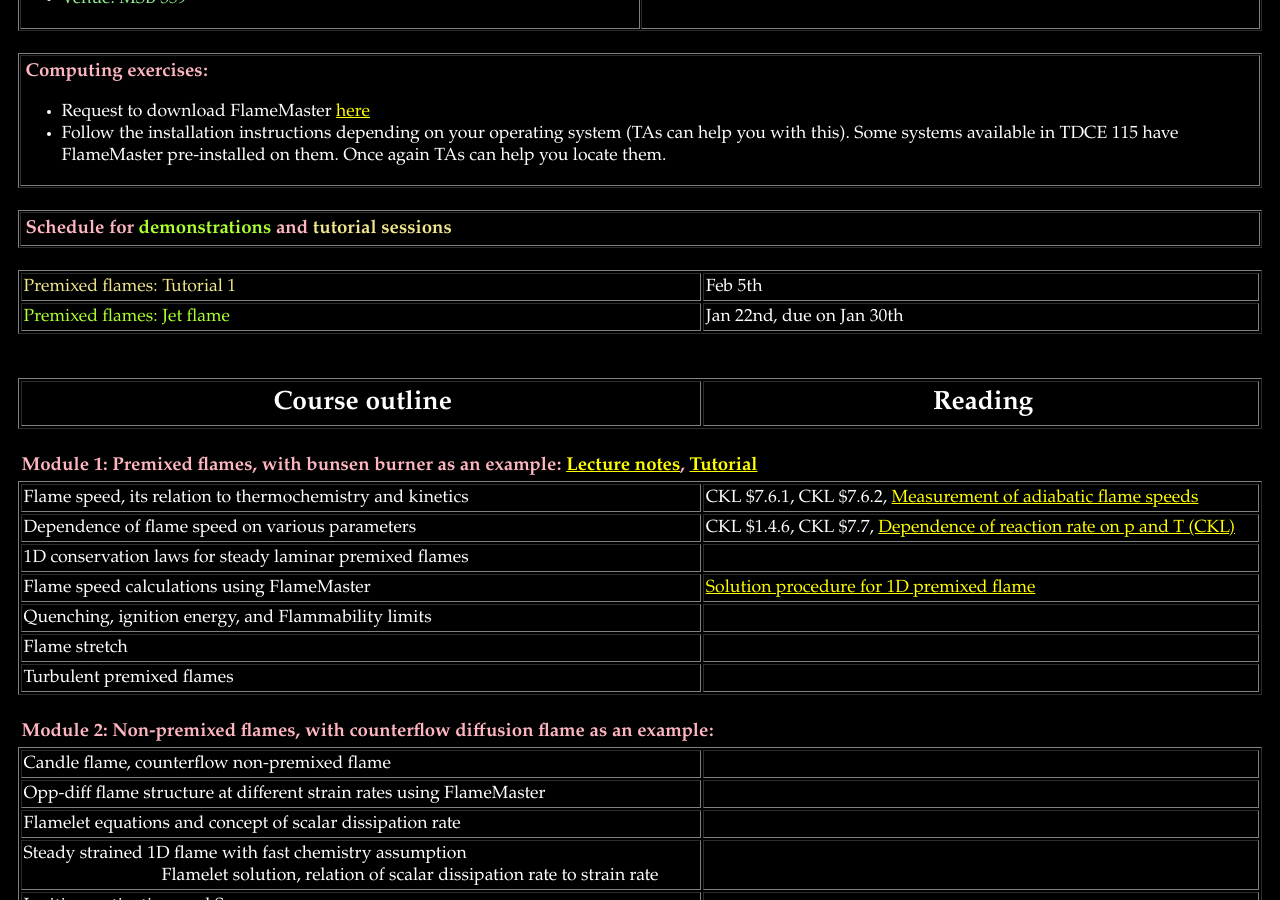
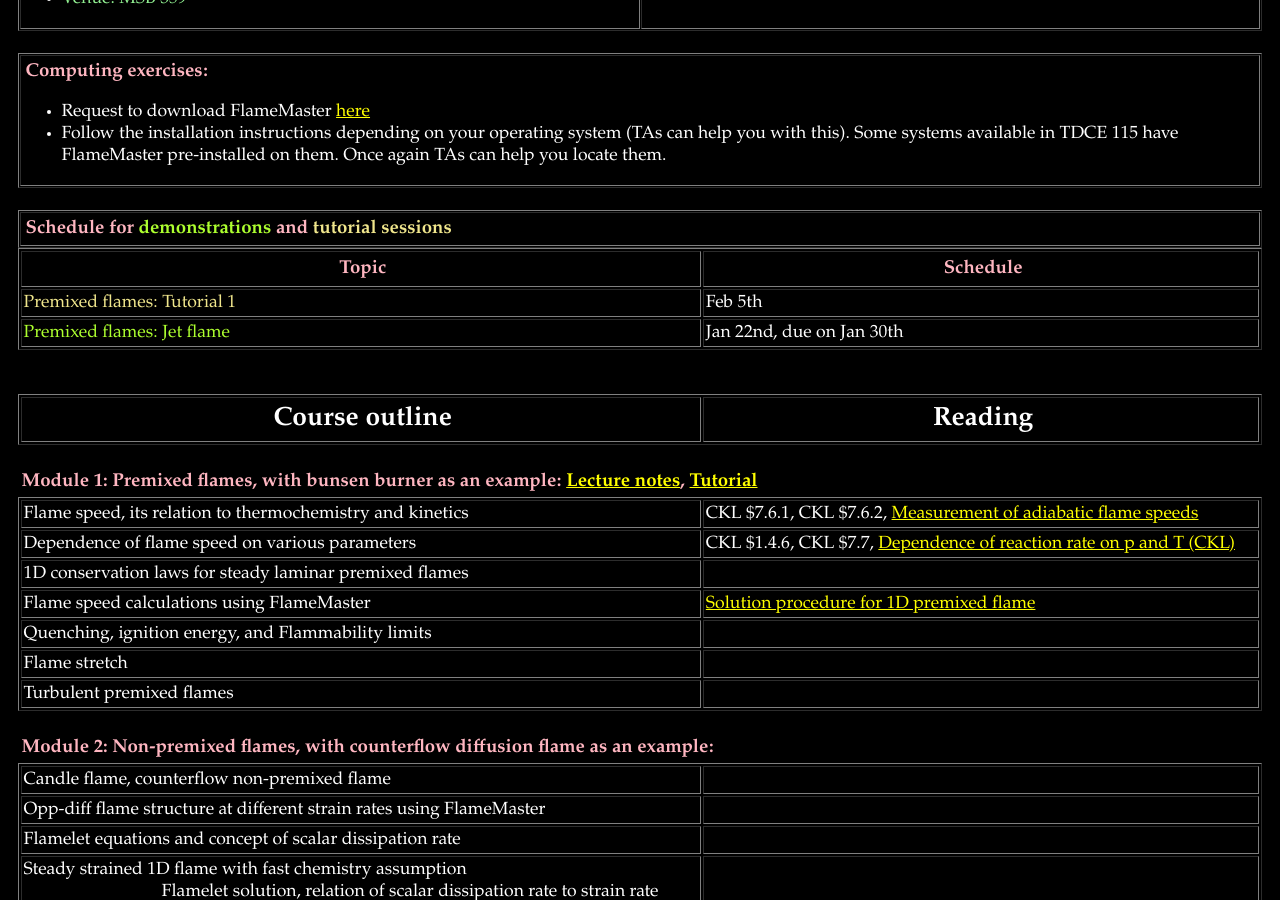
Before and after one commit to krithikasivaram/krithikasivaram.github.io, a Jekyll site: the page teaching/ME6166_Jan_May_2020.html, which Jekyll copies as it is, in a window 1280 px wide and 900 px high, scrolled down 2182 px. Built offline with Jekyll 4.4.1, drawn with Linux system fonts in a browser that asks for light colours.

Commit message:
materials added me6166

```diff
--- a/teaching/ME6166_Jan_May_2020.html
+++ b/teaching/ME6166_Jan_May_2020.html
@@ -240,10 +240,13 @@ Path-to-FlameMaster/Run/FlameMan/Diff/Steady/CH4/ </li>	-->
 <h3>Schedule for <font color="greenyellow">demonstrations</font> and <font color="khaki">tutorial sessions</font></h3>
 <!-- <button class="collapsible"><h4>View previous events</h4></button>
  <div class="content">-->
-</table><br>
+</table>
 <table border="1" cellspacing="2" cellpadding="2" width="100%">
 	<col width = "55%">
 	<col width = "45%">
+		<tr> <th> <h3> Topic </h3>
+			 <th> <h3> Schedule </h3>
+		</tr>
 	<tr> <td> <font color="khaki">Premixed flames: Tutorial 1 </td> <td> Feb 5th </td></tr>
 	<tr> <td> <font color="greenyellow">Premixed flames: Jet flame </td> <td> Jan 22nd, due on Jan 30th </td></tr>
 <!--
```
